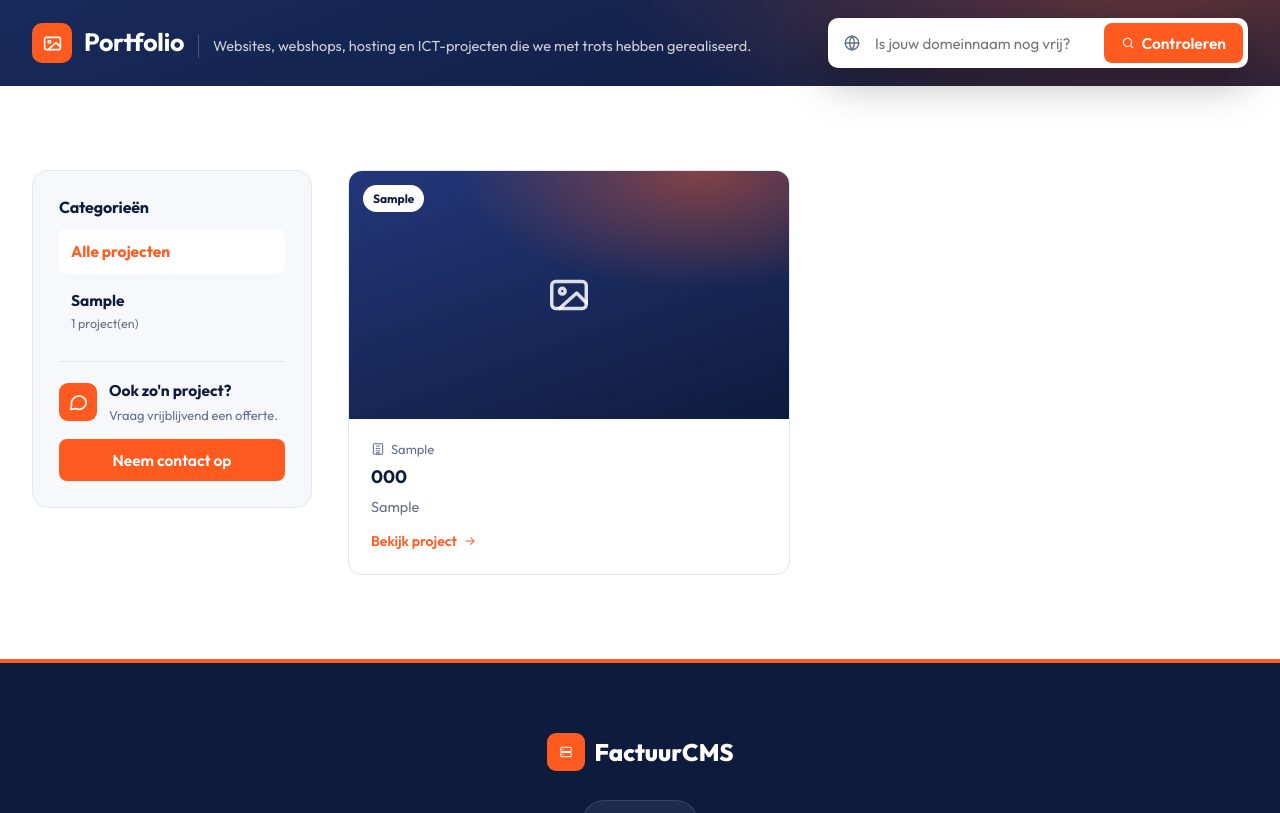
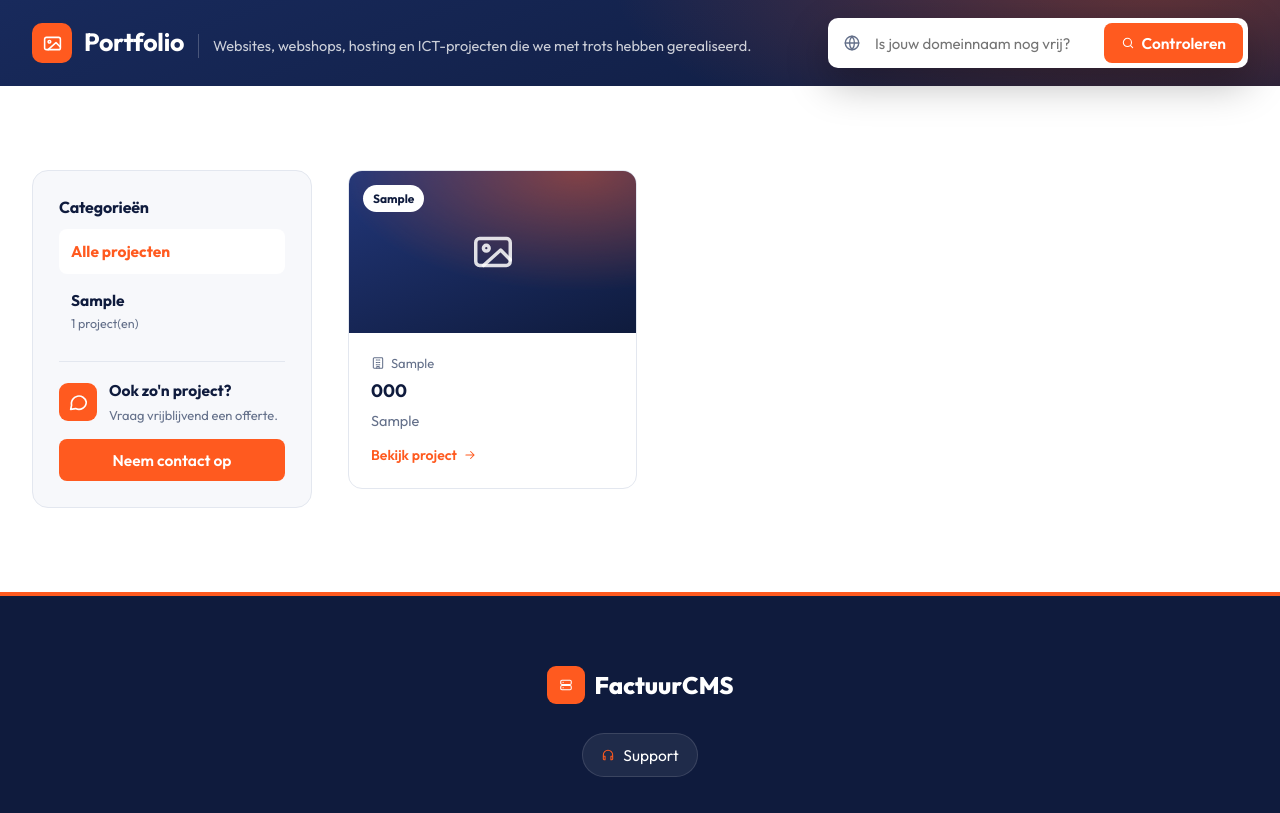
Before and after one commit to mbivdevelopment/FactuurCMS, a PHP site: page /portfolio in a window 1280 px wide. Shown: the part 107-920 px from the top of the page. Run offline with PHP 8.4, Linux system fonts and the light colour scheme; tables that the repository leaves empty hold one stand-in row (values such as "Sample post"); some libraries are stand-ins or nearby versions.

Commit message:
Portfolio: kaarten 3 per rij
Co-Authored-By: MBIVDEVELOPMENT <info@mbivdevelopment.nl>

```diff
--- a/Application/Views/frontend/portfolio.php
+++ b/Application/Views/frontend/portfolio.php
@@ -10,6 +10,6 @@
     </aside>
     <div>
         <?php if ($projects === []): ?><div class="empty">Nog geen projecten<?= $category !== '' ? ' in deze categorie' : '' ?>.</div><?php endif; ?>
-        <div class="grid grid-2"><?php foreach ($projects as $p): ?><?= $partial('frontend._post-card', ['p' => $p, 'base' => '/portfolio/', 'icon' => 'image', 'more' => 'Bekijk project']) ?><?php endforeach; ?></div>
+        <div class="grid grid-3"><?php foreach ($projects as $p): ?><?= $partial('frontend._post-card', ['p' => $p, 'base' => '/portfolio/', 'icon' => 'image', 'more' => 'Bekijk project']) ?><?php endforeach; ?></div>
     </div>
 </div></section>
```
